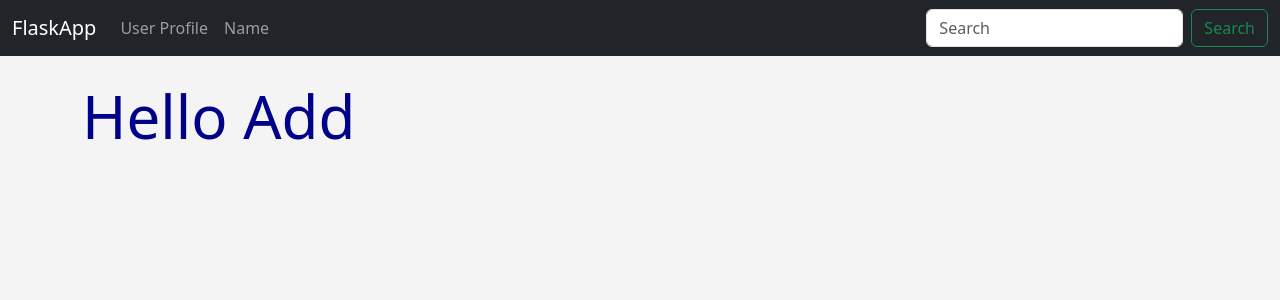
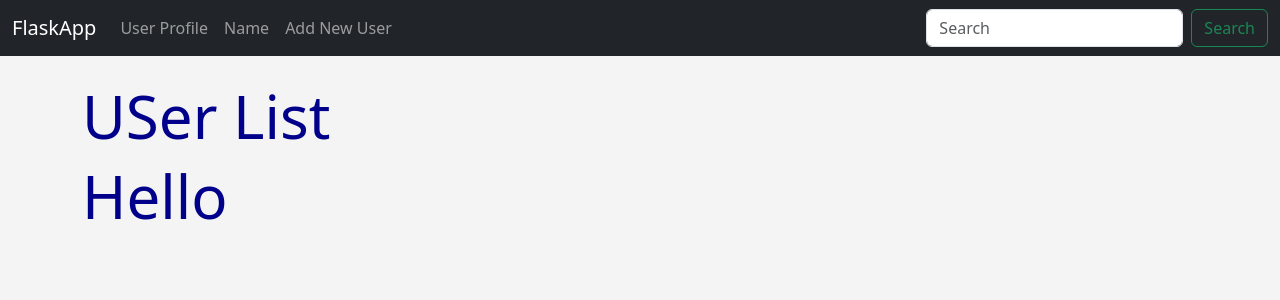
Before and after one commit to pythonTedo/FlaskBasics, a Flask app: page /user/add in a window 1280 px wide. Shown: the top 300 px of the page. Run offline with Flask 3, Linux system fonts and the light colour scheme.

Commit message:
new files

```diff
--- a/app.py
+++ b/app.py
@@ -9,10 +9,12 @@ app = Flask(__name__)
 
 app.config["SQLALCHEMY_DATABASE_URI"] = "sqlite:///users.db"
 app.config["SECRET_KEY"] = "my secret key"
-app.app_context().push()
+
 #Initialize the db
 
 db = SQLAlchemy(app)
+with app.app_context():
+    db.create_all()
 # Define model
 class Users(db.Model):
     id = db.Column(db.Integer, primary_key = True)
@@ -29,6 +31,11 @@ class NamerForm(FlaskForm):
     name = StringField("What your name?", validators=[DataRequired()])
     submit = SubmitField("Submit")
 
+#Create Form Class
+class UserForm(FlaskForm):
+    name = StringField("Username", validators=[DataRequired()])
+    email = StringField("Email", validators=[DataRequired()])
+    submit = SubmitField("Submit")
 
 @app.route("/")
 def index():
@@ -53,6 +60,10 @@ def name():
         flash("Form Submitted successfully")
 
     return render_template("name.html", name=name, form=form)
+
+@app.route("/user/add", methods=["GET", "POST"])
+def add_user():
+    return render_template("add_user.html")
 #Create Custom Error Pages
 #Ivalid URL
 @app.errorhandler(404)
--- /dev/null
+++ b/templates/add_user.html
@@ -0,0 +1,6 @@
+{% extends "base.html" %}
+
+{% block content %}
+    <h1>USer List</h1>
+    <h1>Hello {{ user_name|capitalize }}</h1>
+{% endblock %}
--- a/templates/index.html
+++ b/templates/index.html
@@ -4,7 +4,7 @@
     <h1>Hello world</h1>
 
 
-    <h3>Favs</h3>
+    <h3>Favorites</h3>
 
     <h3>Itterate for each element</h3>
     {% for topping in favorite %}
--- a/templates/navbar.html
+++ b/templates/navbar.html
@@ -14,6 +14,9 @@
         <li class="nav-item">
           <a class="nav-link" href="{{url_for('name') }}">Name</a>
         </li>
+        <li class="nav-item">
+          <a class="nav-link" href="{{url_for('add_user') }}">Add New User</a>
+        </li>
       </ul>
       <form class="d-flex" role="search">
         <input class="form-control me-2" type="search" placeholder="Search" aria-label="Search">
```
Also changed, not shown: 1 other file.
